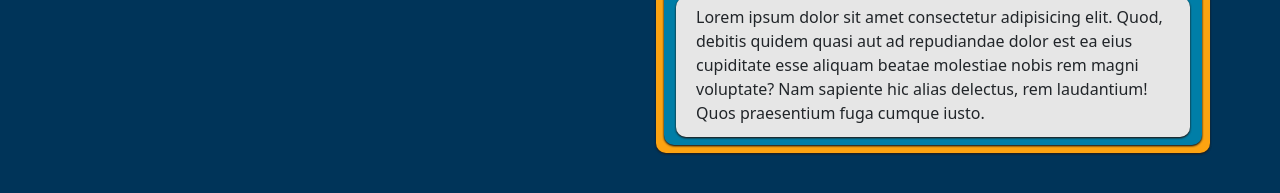
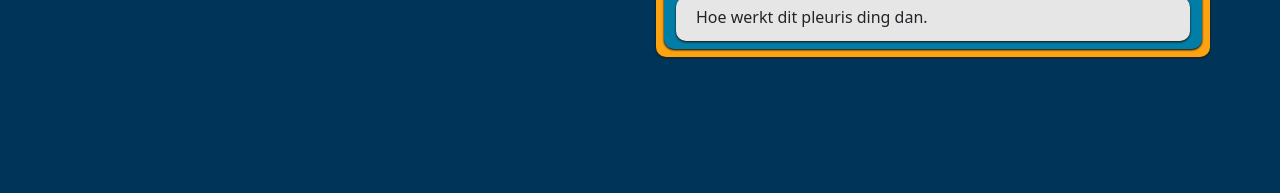
Before and after one commit to 5m1Ly/Eef-Hoos-Clicker-Game, a plain HTML site: page game.html in a window 1280 px wide. Shown: the part 523-716 px from the top of the page. Drawn offline with nearby package versions, Linux system fonts and the light colour scheme.

Commit message:
Changed the text that is being displayed at the start

```diff
--- a/game.html
+++ b/game.html
@@ -101,7 +101,7 @@
                         </div>
                         <div class="row p-2 content-twitter-box">
                             <div class="col-12">
-                                <p class="mb-1" id="bericht">Lorem ipsum dolor sit amet consectetur adipisicing elit. Quod, debitis quidem quasi aut ad repudiandae dolor est ea eius cupiditate esse aliquam beatae molestiae nobis rem magni voluptate? Nam sapiente hic alias delectus, rem laudantium! Quos praesentium fuga cumque iusto.</p>
+                                <p class="mb-1" id="bericht">Hoe werkt dit pleuris ding dan.</p>
                             </div>
                         </div>
                     </div>
```
